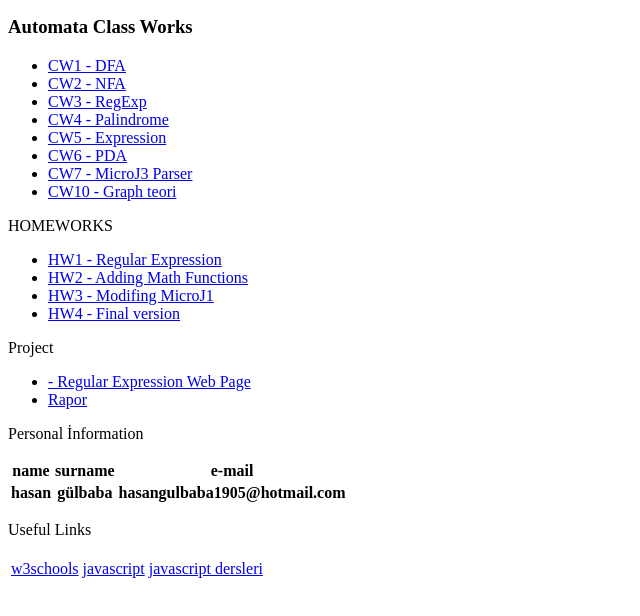
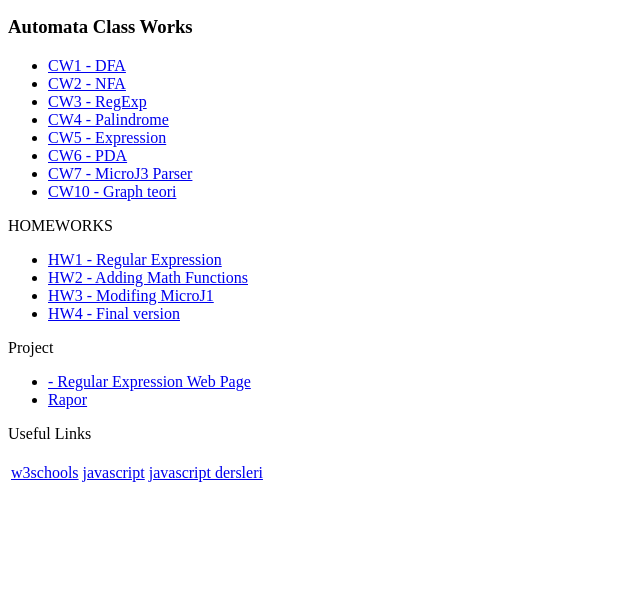
Before and after one commit to hasangulbaba/Auto, a plain HTML site: page index.html in a window 1280 px wide. Shown: the part 80-696 px from the top of the page, without its empty margins (0-640 px from the left). Drawn offline with Linux system fonts and the light colour scheme.

Commit message:
Update index.html

```diff
--- a/index.html
+++ b/index.html
@@ -47,21 +47,6 @@ Project
 
 </div>
 
-	<p>Personal İnformation</p>
-	<table>
-  <tr>
-
-    <th>name</th>
-    <th>surname</th>
-    <th>e-mail</th>
-  </tr>
-  <tr>
-
-    <th>hasan</th>
-    <th>gülbaba</th>
-    <th>hasangulbaba1905@hotmail.com</th>
-  </tr>
-</table>
 		<p>Useful Links</p>
 	</center>
 		    <table>
```
